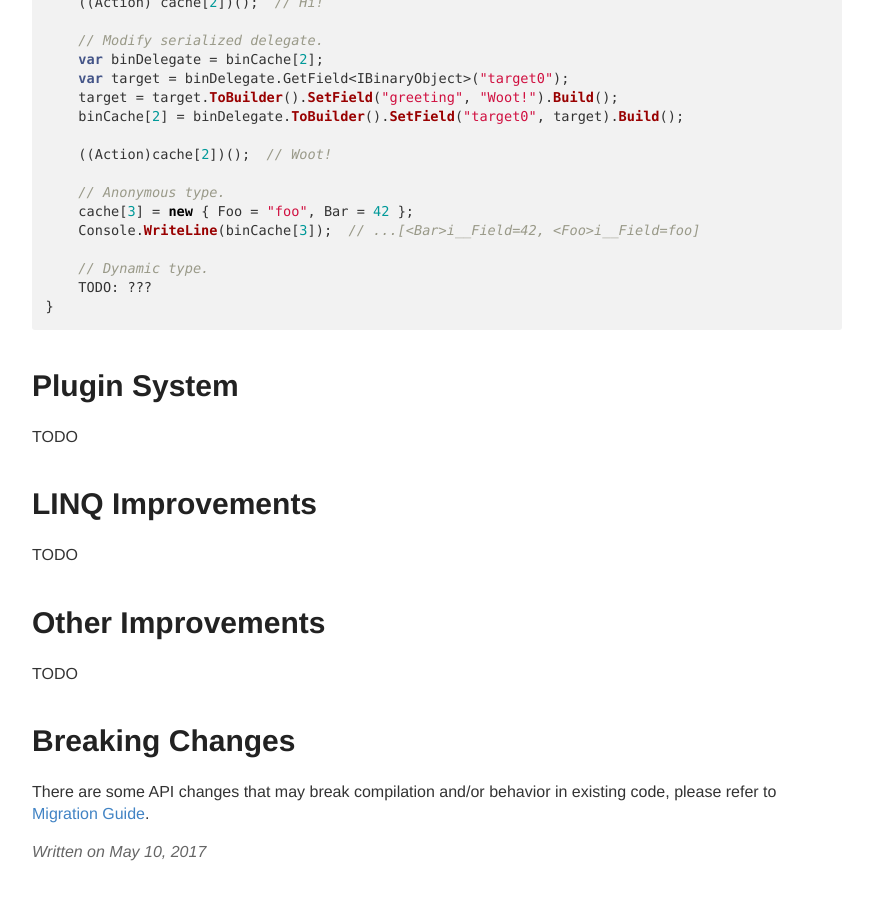
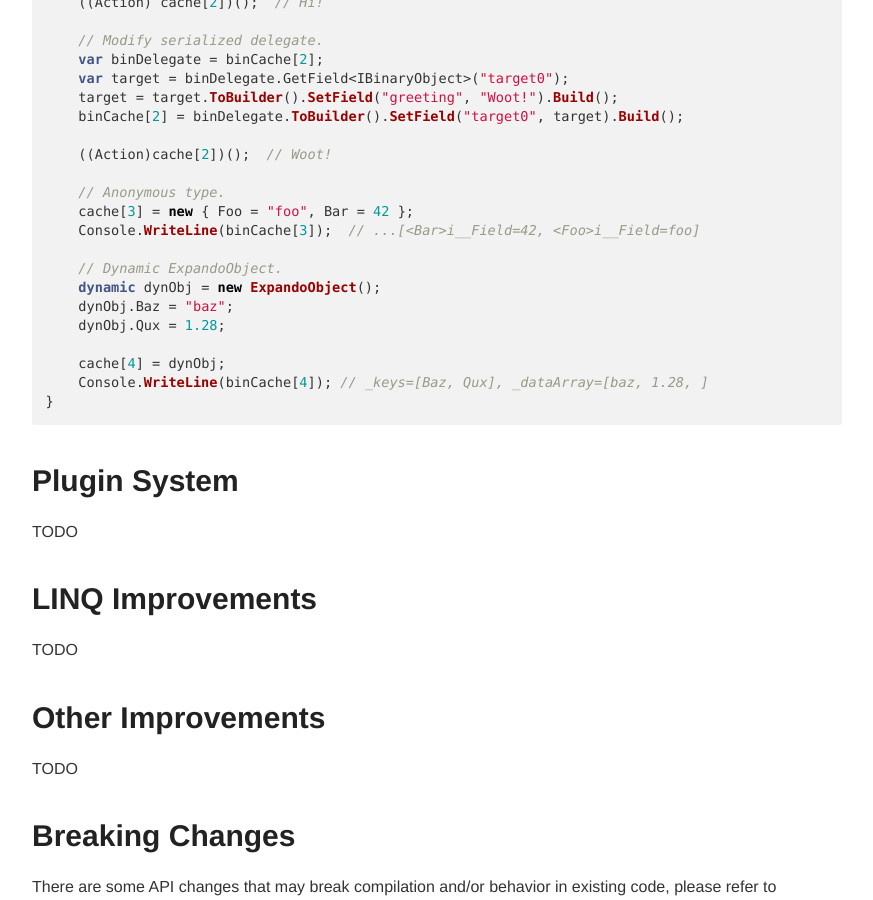
Before and after one commit to ptupitsyn/ptupitsyn.github.io, a Jekyll site: the page built from _posts/2017-05-10-Whats-New-In-Ignite-Net-2.0.md, in a window 1280 px wide and 900 px high, scrolled down 2707 px. Shown: the whole window, without its empty margins (203-1076 px from the left). Built offline with Jekyll 4.4.1, drawn with Linux system fonts in a browser that asks for light colours; comment, search, counter and statistics services are not loaded.

Commit message:
dynamic objects

````diff
--- a/_posts/2017-05-10-Whats-New-In-Ignite-Net-2.0.md
+++ b/_posts/2017-05-10-Whats-New-In-Ignite-Net-2.0.md
@@ -132,8 +132,13 @@ using (var ignite = Ignition.Start())
     cache[3] = new { Foo = "foo", Bar = 42 };
     Console.WriteLine(binCache[3]);  // ...[<Bar>i__Field=42, <Foo>i__Field=foo]
 
-    // Dynamic type.
-    TODO: ???
+    // Dynamic ExpandoObject.
+    dynamic dynObj = new ExpandoObject();
+    dynObj.Baz = "baz";
+    dynObj.Qux = 1.28;
+
+    cache[4] = dynObj;
+    Console.WriteLine(binCache[4]); // _keys=[Baz, Qux], _dataArray=[baz, 1.28, ]
 }
 ```
 
````
Also changed, not shown: other parts of _posts/2017-05-10-Whats-New-In-Ignite-Net-2.0.md (+1 -1 lines).
